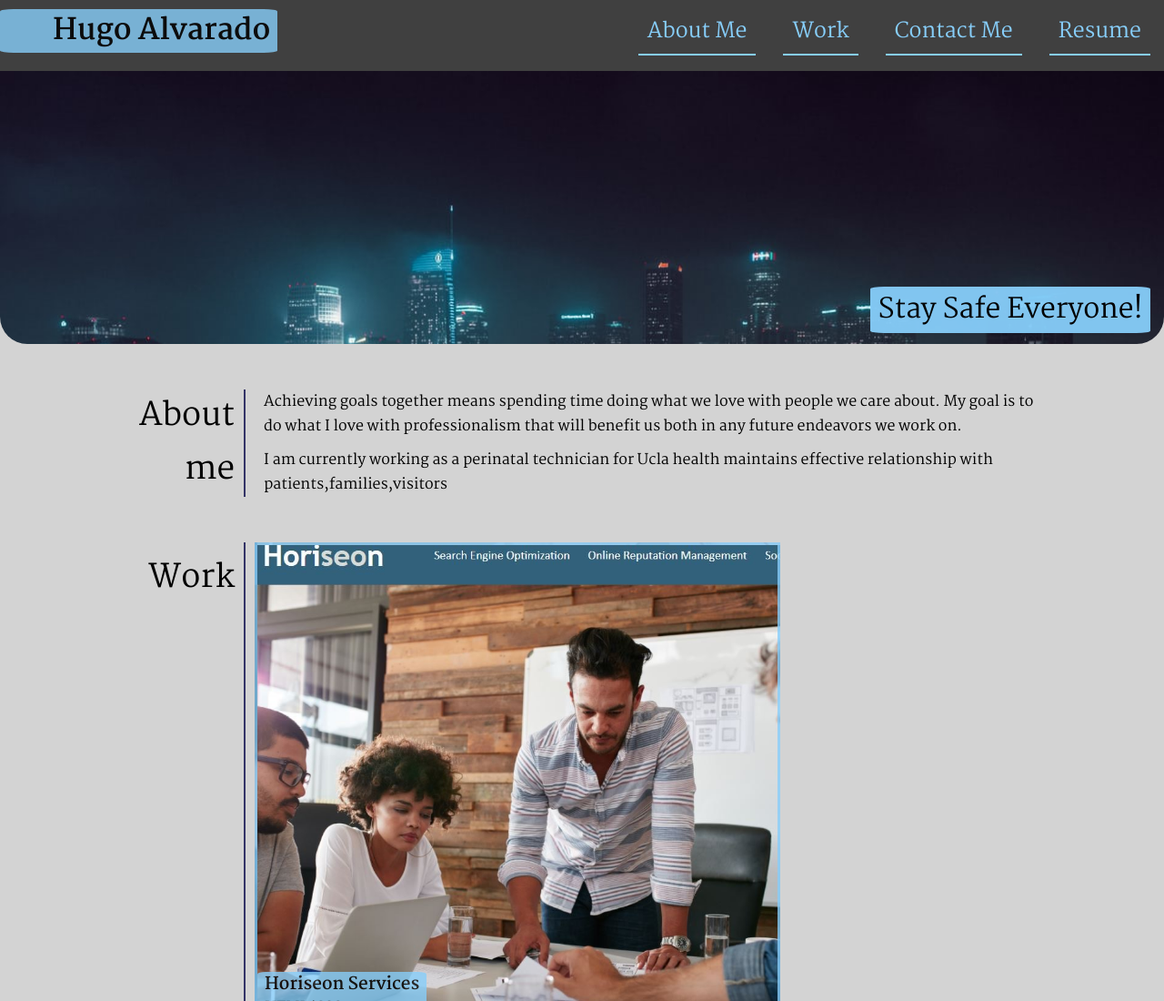
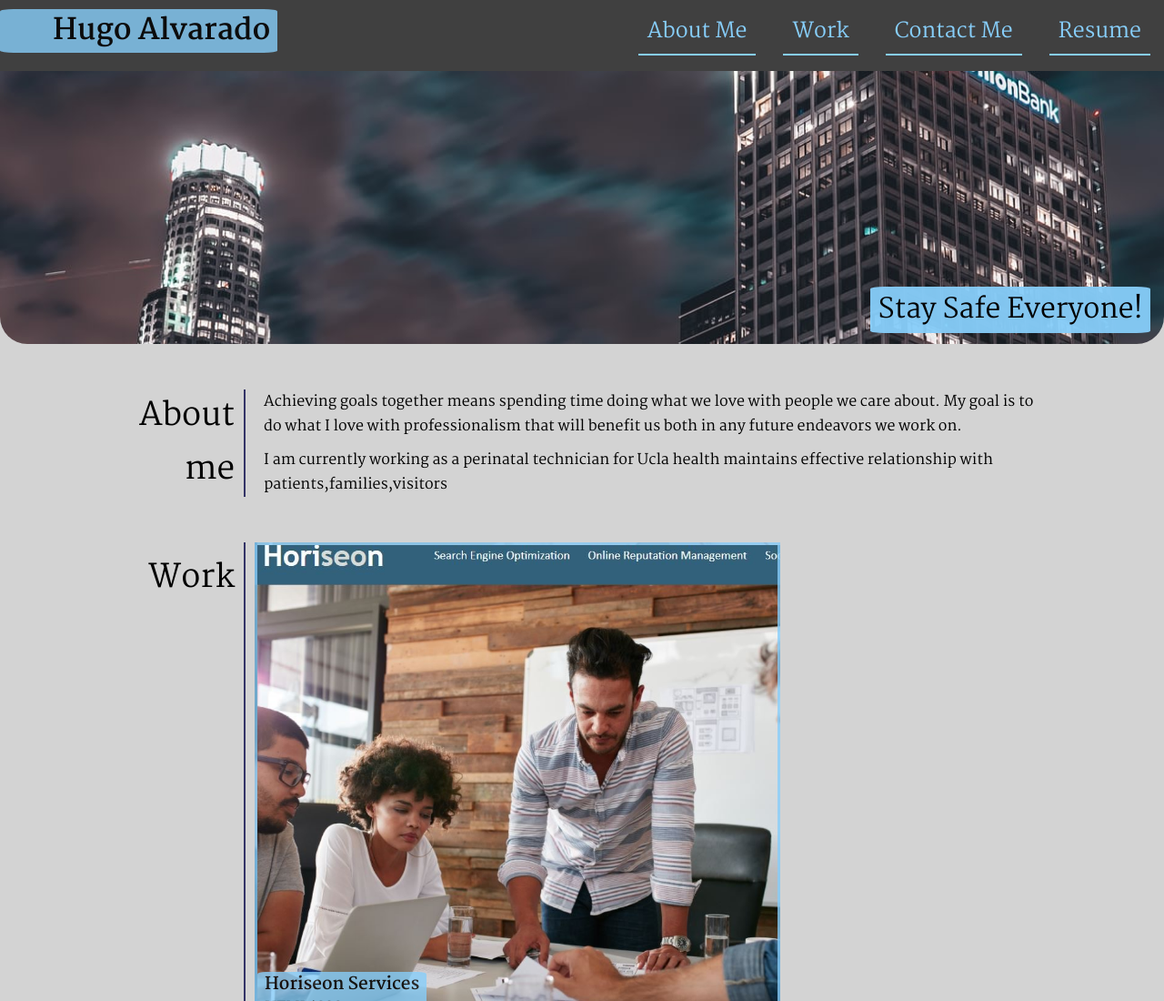
Before and after one commit to Rober2092/Advanced-css-professional-portfolio, a plain HTML site: page index.html in a window 1280 px wide. Shown: the top 1100 px of the page at 91% size. Drawn offline with Linux system fonts and the light colour scheme; a web font is replaced by a local one.

Commit message:
third commit

```diff
--- a/assets/css/style.css
+++ b/assets/css/style.css
@@ -123,11 +123,11 @@ footer a {
 /* Start of hero section with background */
 .hero { /* Here section is a flex container */
   height: 300px;
-  background-image: url("../images/los\ angeles-city.JPG");
+  background-image: url("../images/los\ angeles\ effect.JPG");
   border-bottom-left-radius: 30px 30px; /* border-radious bottom sides with bottom border changed also*/
   border-bottom-right-radius: 30px 30px;
   background-size: cover; /* Image will cover the background */
-  background-position:  100% 13%; /* Aligned the image to show the top of the tower*/
+  background-position:  100% 20%; /* Aligned the image to show the top of the tower*/
   background-attachment: fixed; /* Image scrolls with the page */
   display: flex;
   justify-content: flex-end;
```
Also changed, not shown: assets/images/los angeles effect.JPG (added), 1 other file.
